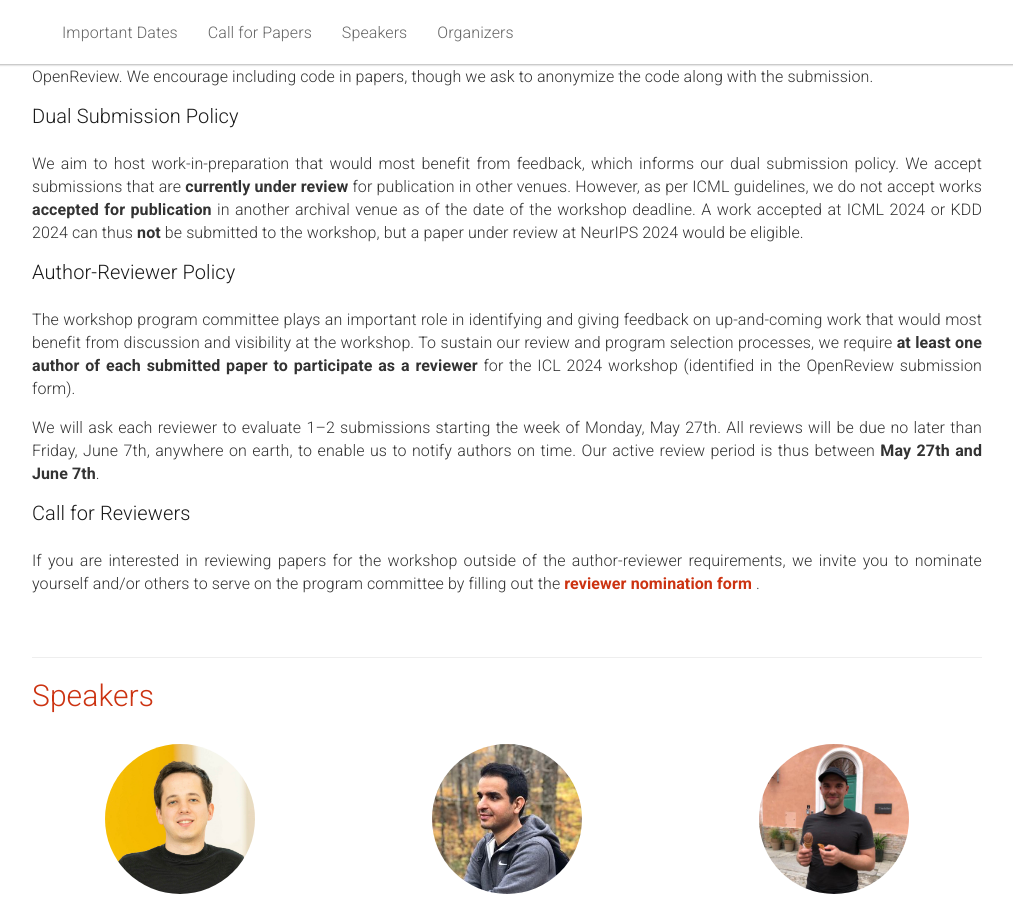
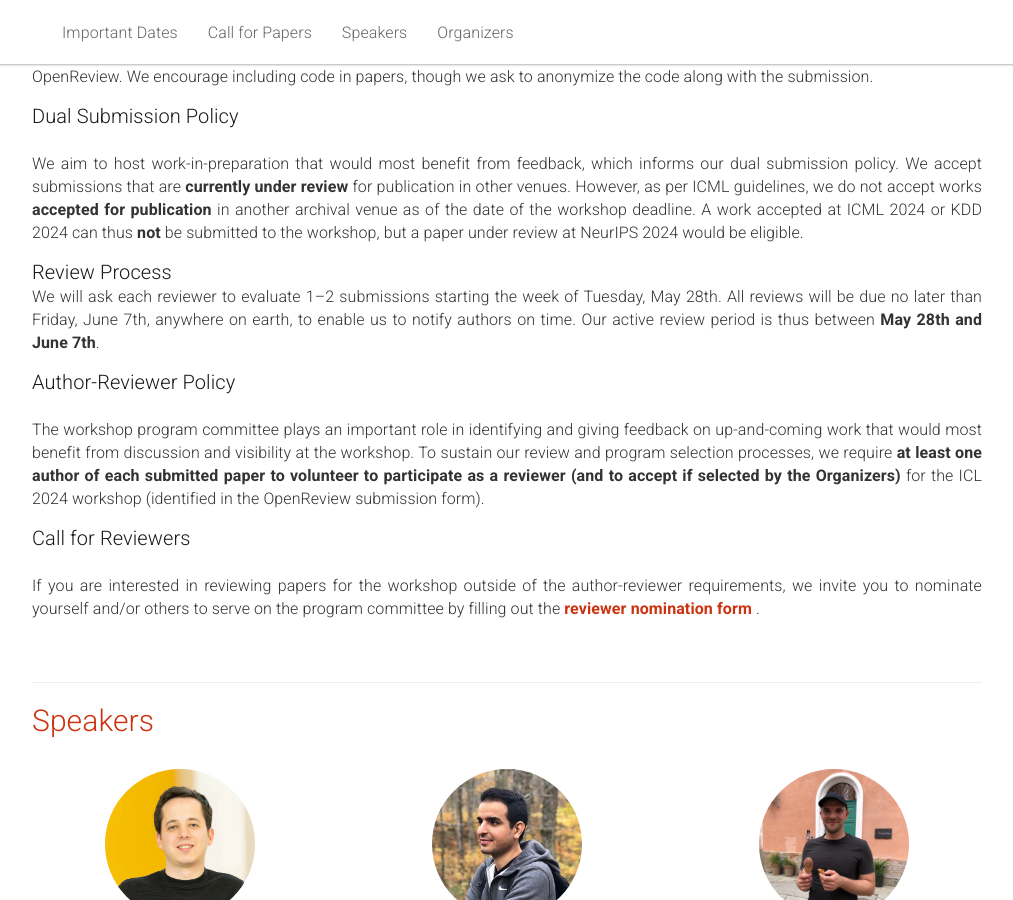
Before and after one commit to iclworkshop/iclworkshop.github.io, a Jekyll site: the page built from _pages/home.md, in a window 1280 px wide and 900 px high, scrolled down 1399 px. Shown: the whole window, without its empty margins (133-1146 px from the left). Built offline with Jekyll 4.4.1, drawn with Linux system fonts in a browser that asks for light colours.

Commit message:
clarify review process

```diff
--- a/_pages/home.md
+++ b/_pages/home.md
@@ -242,14 +242,15 @@ In-context learning (ICL) is an emerging capability of large-scale models, inclu
         <h3>Dual Submission Policy</h3>
         <br />
         <p>We aim to host work-in-preparation that would most benefit from feedback, which informs our dual submission policy.  We accept submissions that are <b>currently under review</b> for publication in other venues. However, as per ICML guidelines, we do not accept works <b>accepted for publication</b> in another archival venue as of the date of the workshop deadline. A work accepted at ICML 2024 or KDD 2024 can thus <b>not</b> be submitted to the workshop, but a paper under review at NeurIPS 2024 would be eligible.</p>
+        <h3>Review Process</h3>
+        <p>
+We will ask each reviewer to evaluate 1–2 submissions starting the week of Tuesday, May 28th. All reviews will be due no later than Friday, June 7th, anywhere on earth, to enable us to notify authors on time. Our active review period is thus between <b>May 28th and June 7th</b>.
+</p>
         <h3>Author-Reviewer Policy</h3>
         <br />
         <p>
 The workshop program committee plays an important role in identifying and giving feedback on up-and-coming work that would most benefit from discussion and visibility at the workshop.
-To sustain our review and program selection processes, we require <b>at least one author of each submitted paper to participate as a reviewer</b> for the ICL 2024 workshop (identified in the OpenReview submission form).
-</p>
-        <p>
-We will ask each reviewer to evaluate 1–2 submissions starting the week of Monday, May 27th. All reviews will be due no later than Friday, June 7th, anywhere on earth, to enable us to notify authors on time. Our active review period is thus between <b>May 27th and June 7th</b>.
+To sustain our review and program selection processes, we require <b>at least one author of each submitted paper to volunteer to participate as a reviewer (and to accept if selected by the Organizers)</b> for the ICL 2024 workshop (identified in the OpenReview submission form).
 </p>
         <h3>Call for Reviewers</h3>
         <br />
```
